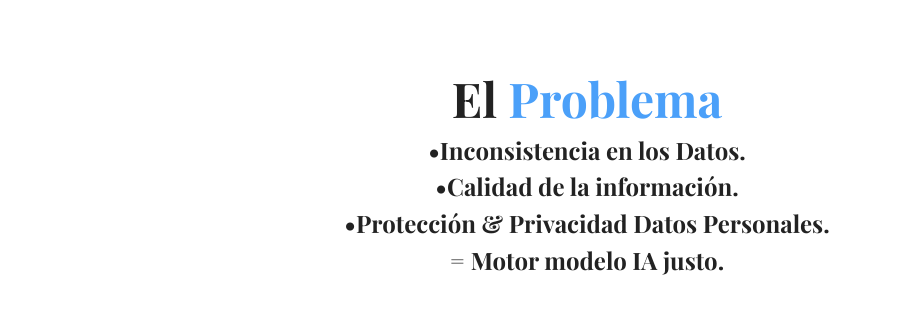
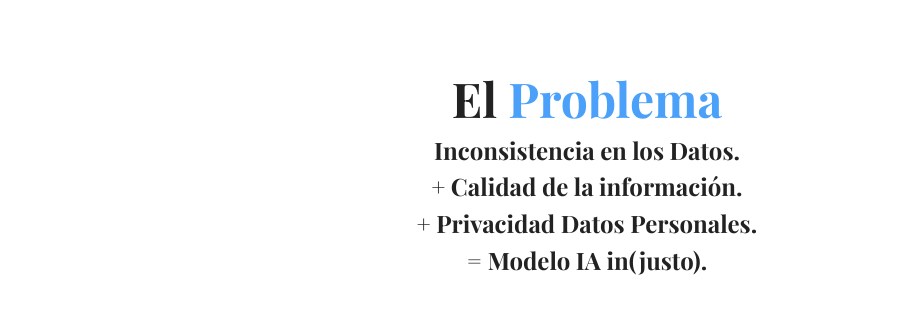
Before and after one commit to esquivelale/MAIstro, a plain HTML site: page index.html in a window 1280 px wide. Shown: the part 800-1131 px from the top of the page, without its empty margins (53-955 px from the left). Drawn offline with nearby package versions, Linux system fonts and the light colour scheme.

Commit message:
Update index.html

```diff
--- a/index.html
+++ b/index.html
@@ -132,10 +132,10 @@
 				<div class="col-lg-9 text-center">
 					<div class="section-title">
 						<h1>El<span> Problema </span></h1>
-						<h3>•Inconsistencia en los Datos. </h3>
-						<h3>•Calidad de la información. </h3>
-						<h3>•Protección & Privacidad Datos Personales. </h3>
-					        <h3> = Motor modelo IA justo. </h3>
+						<h3>Inconsistencia en los Datos. </h3>
+						<h3>+ Calidad de la información. </h3>
+						<h3>+ Privacidad Datos Personales. </h3>
+					        <h3> = Modelo IA in(justo). </h3>
 
 					</div>
 				</div>
```
